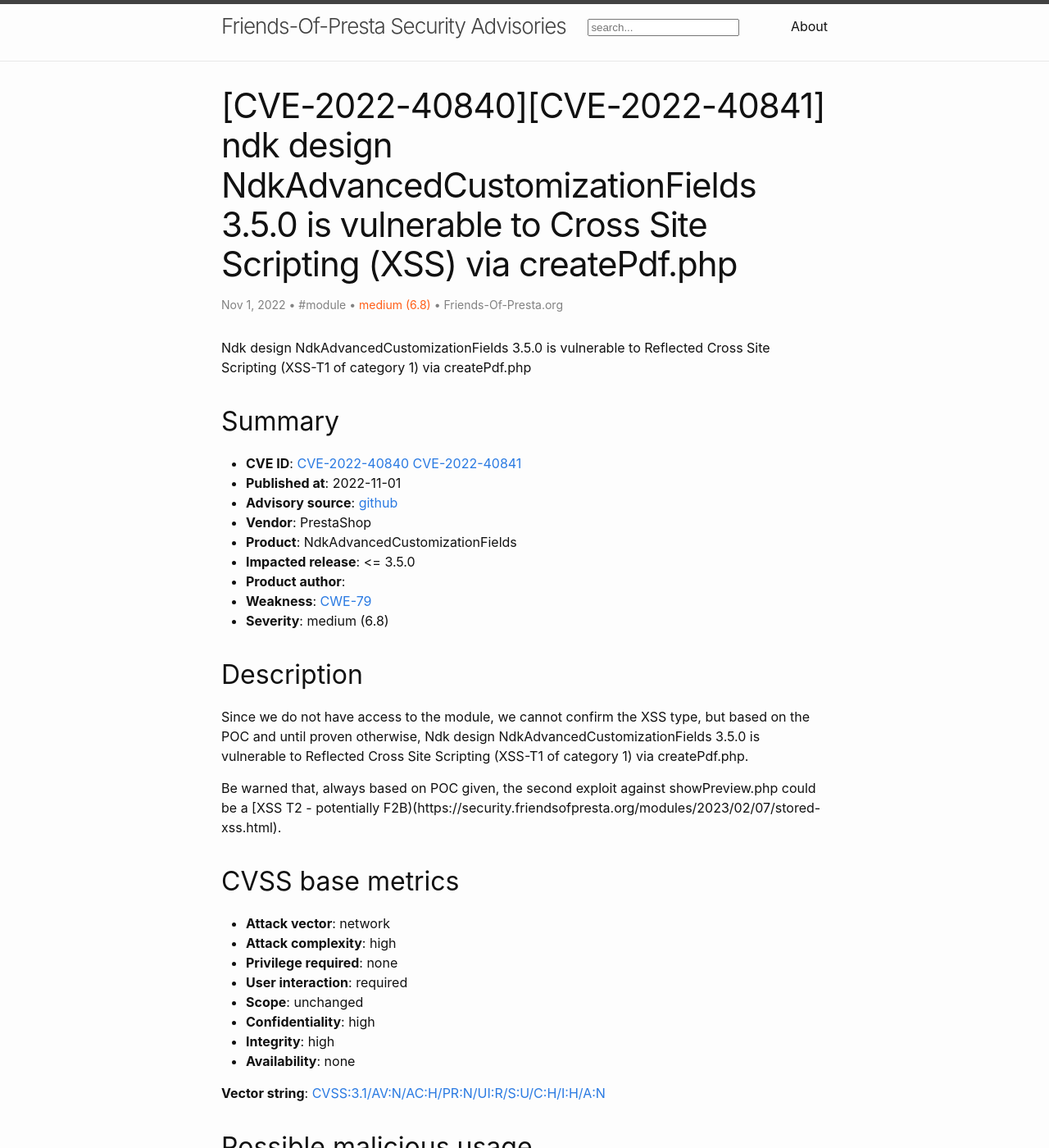
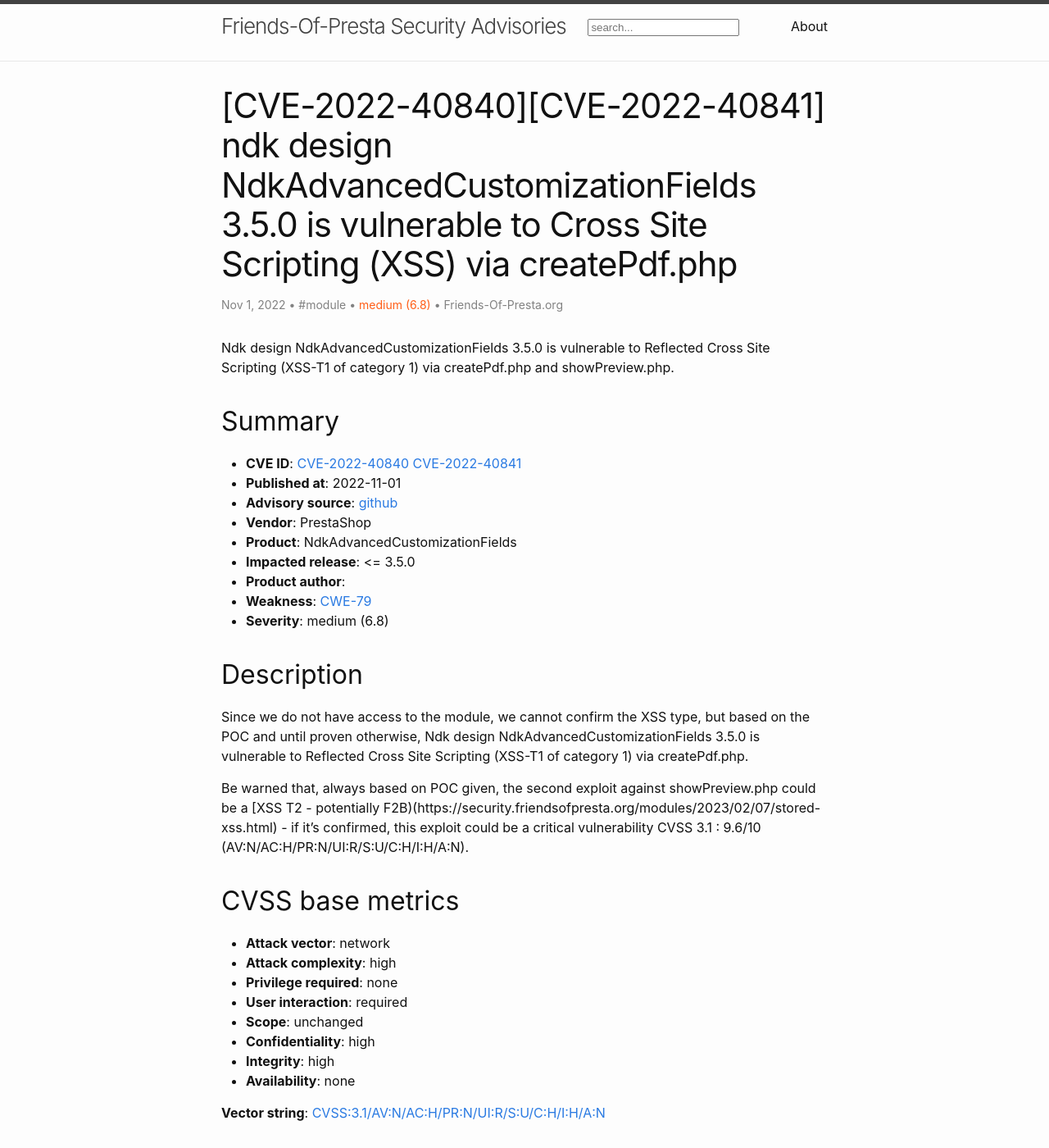
Before and after one commit to friends-of-presta/security-advisories, a Jekyll site: the page built from _posts/2022-11-01-ndk_advanced_custom_fields-CVE-2022-40840.md, in a window 1280 px wide and 1400 px high. Shown: the whole window at 82% size. Built offline with Jekyll 4.4.1, drawn with Linux system fonts in a browser that asks for light colours.

Commit message:
Update 2022-11-01-ndk_advanced_custom_fields-CVE-2022-40840.md

```diff
--- a/_posts/2022-11-01-ndk_advanced_custom_fields-CVE-2022-40840.md
+++ b/_posts/2022-11-01-ndk_advanced_custom_fields-CVE-2022-40840.md
@@ -8,7 +8,7 @@ meta: "CVE,PrestaShop,ndkadvancedcustomizationfields"
 severity: "medium (6.8)"
 ---
 
-Ndk design NdkAdvancedCustomizationFields 3.5.0 is vulnerable to Reflected Cross Site Scripting (XSS-T1 of category 1) via createPdf.php
+Ndk design NdkAdvancedCustomizationFields 3.5.0 is vulnerable to Reflected Cross Site Scripting (XSS-T1 of category 1) via createPdf.php and showPreview.php.
 
 ## Summary
 
@@ -26,7 +26,7 @@ Ndk design NdkAdvancedCustomizationFields 3.5.0 is vulnerable to Reflected Cross
 
 Since we do not have access to the module, we cannot confirm the XSS type, but based on the POC and until proven otherwise, Ndk design NdkAdvancedCustomizationFields 3.5.0 is vulnerable to Reflected Cross Site Scripting (XSS-T1 of category 1) via createPdf.php.
 
-Be warned that, always based on POC given, the second exploit against showPreview.php could be a [XSS T2 - potentially F2B)(https://security.friendsofpresta.org/modules/2023/02/07/stored-xss.html).
+Be warned that, always based on POC given, the second exploit against showPreview.php could be a [XSS T2 - potentially F2B)(https://security.friendsofpresta.org/modules/2023/02/07/stored-xss.html) - if it's confirmed, this exploit could be a critical vulnerability CVSS 3.1 : 9.6/10 (AV:N/AC:H/PR:N/UI:R/S:U/C:H/I:H/A:N).
 
 ## CVSS base metrics
 
```
